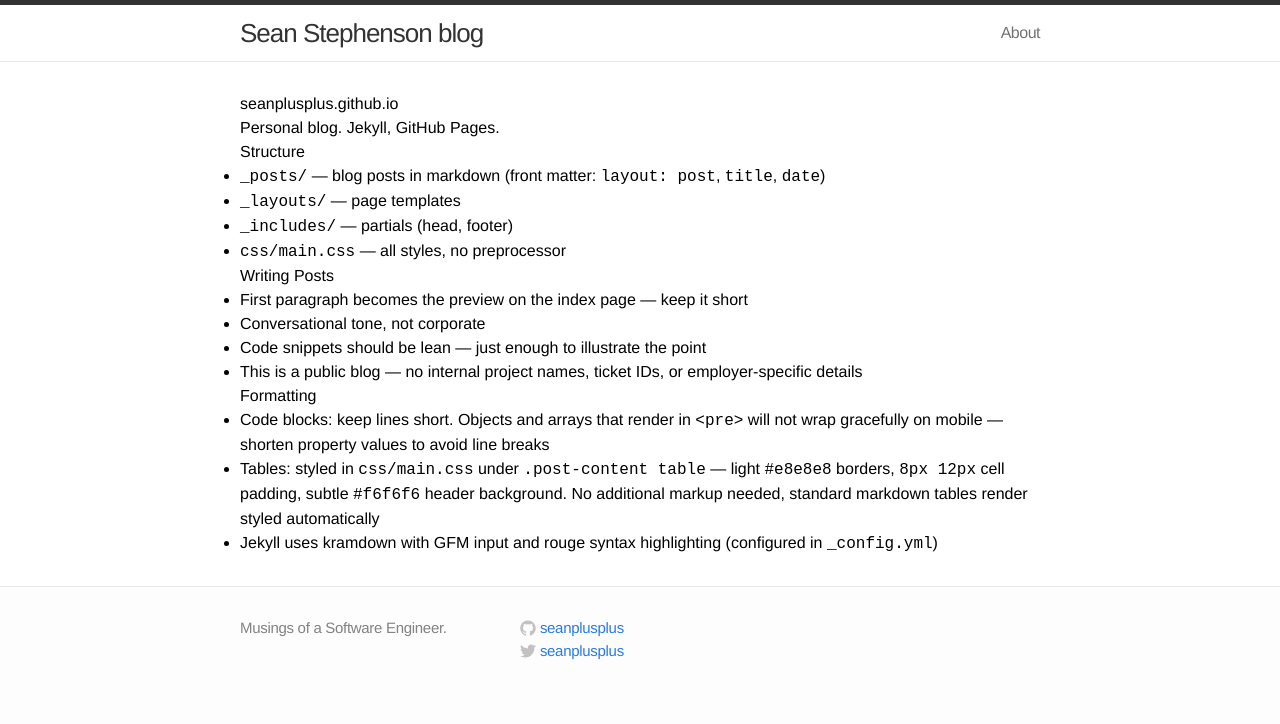
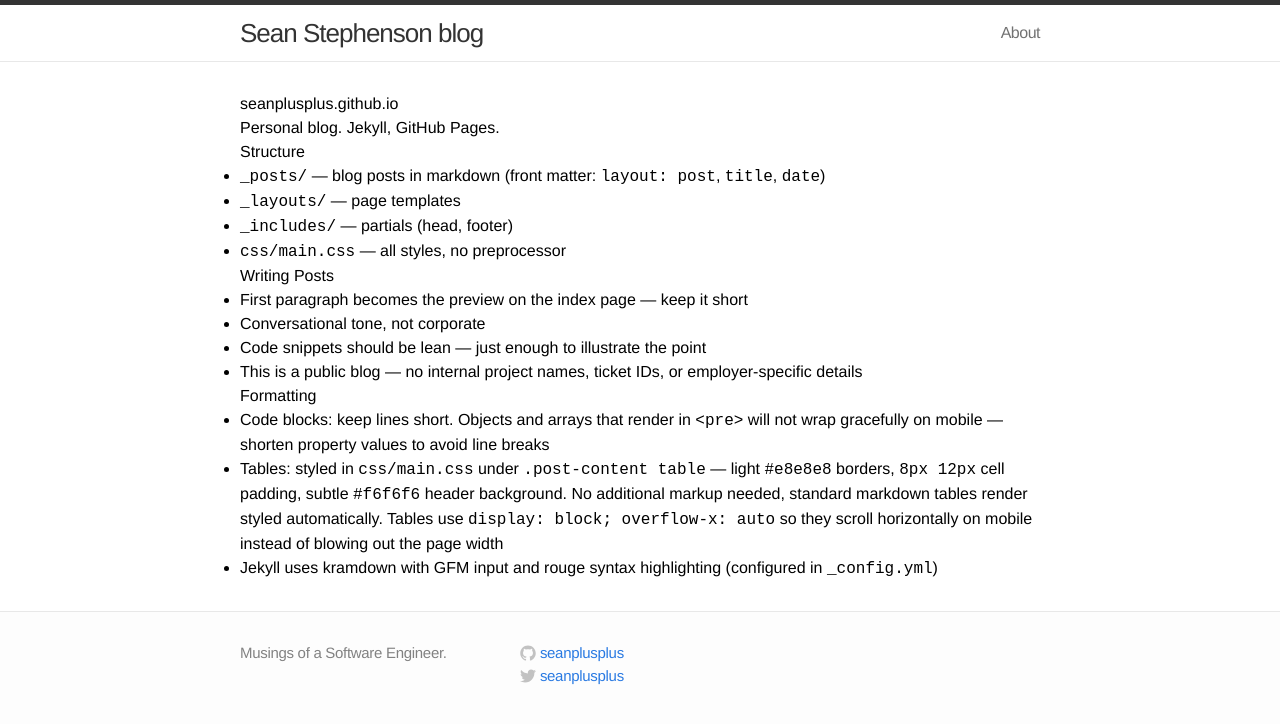
Before and after one commit to SeanPlusPlus/seanplusplus.github.io, a Jekyll site: the page built from CLAUDE.md, in a window 1280 px wide. Shown: the top 724 px of the page. Built offline with Jekyll 4.4.1, drawn with Linux system fonts in a browser that asks for light colours; our own code applies the rules of GitHub Pages for plain Markdown files.

Commit message:
docs: add mobile table overflow note to CLAUDE.md
Co-Authored-By: Claude Opus 4.6 <noreply@anthropic.com>

```diff
--- a/CLAUDE.md
+++ b/CLAUDE.md
@@ -19,5 +19,5 @@ Personal blog. Jekyll, GitHub Pages.
 ## Formatting
 
 - Code blocks: keep lines short. Objects and arrays that render in `<pre>` will not wrap gracefully on mobile — shorten property values to avoid line breaks
-- Tables: styled in `css/main.css` under `.post-content table` — light `#e8e8e8` borders, `8px 12px` cell padding, subtle `#f6f6f6` header background. No additional markup needed, standard markdown tables render styled automatically
+- Tables: styled in `css/main.css` under `.post-content table` — light `#e8e8e8` borders, `8px 12px` cell padding, subtle `#f6f6f6` header background. No additional markup needed, standard markdown tables render styled automatically. Tables use `display: block; overflow-x: auto` so they scroll horizontally on mobile instead of blowing out the page width
 - Jekyll uses kramdown with GFM input and rouge syntax highlighting (configured in `_config.yml`)
```
